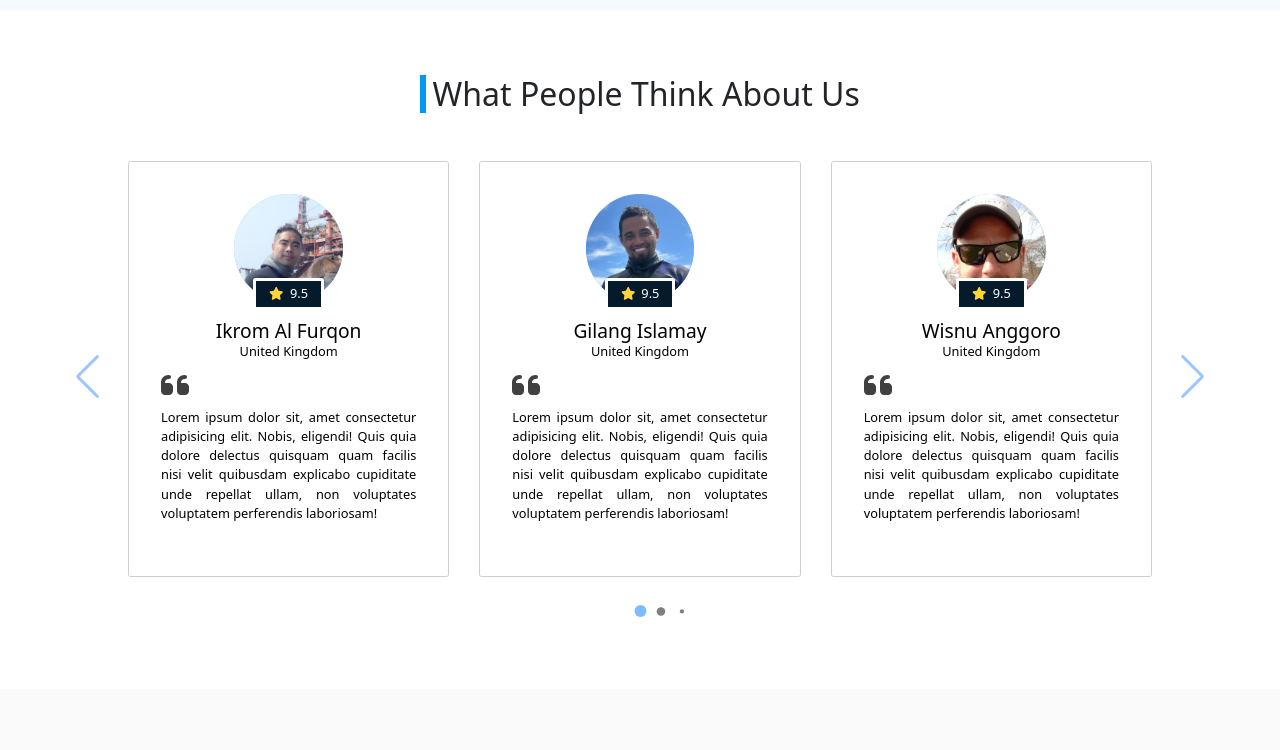
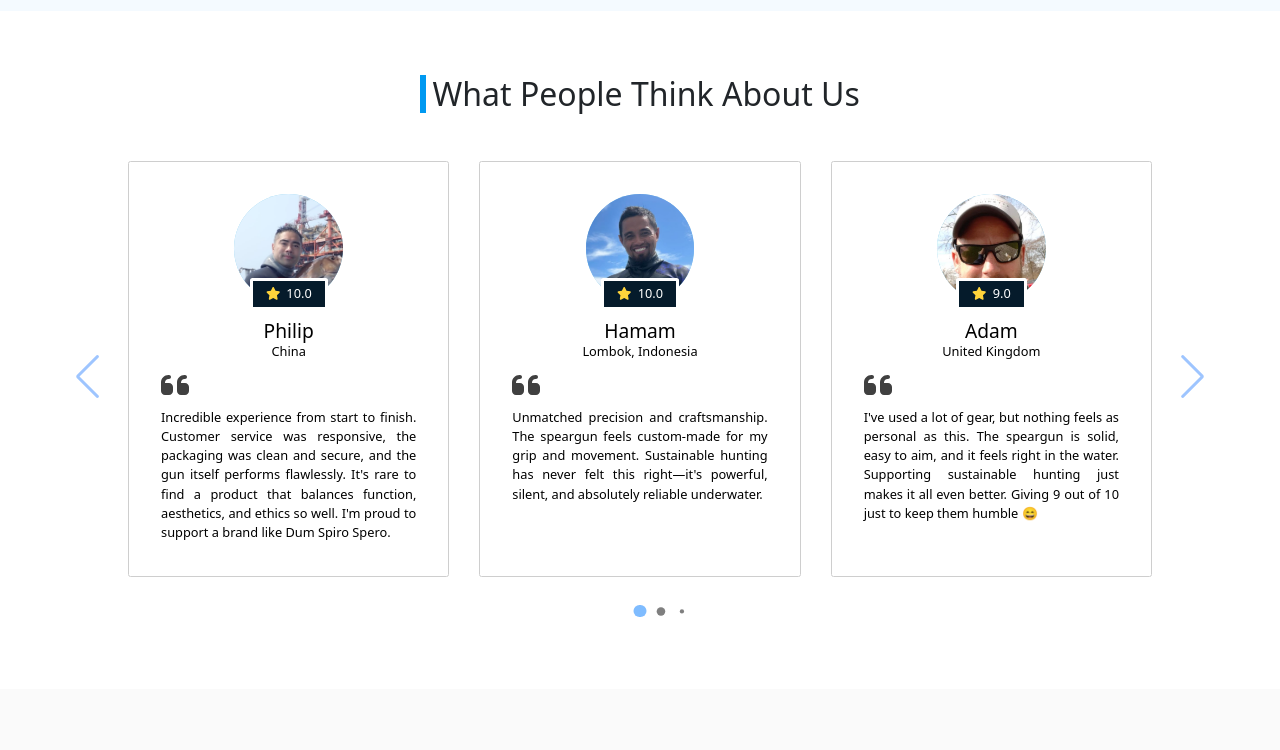
Before and after one commit to AfterRain007/bespoke-development, a plain HTML site: page index.html in a window 1280 px wide. Shown: the part 2800-3550 px from the top of the page. Drawn offline with nearby package versions, Linux system fonts and the light colour scheme.

Commit message:
Update review

```diff
--- a/index.html
+++ b/index.html
@@ -344,93 +344,81 @@
         <div class="review-page-container">
             <h2 class="mb-3">What People Think About Us</h2>
         <div class="review-container swiper">
-                <div class="review-card-wrapper swiper-initialized swiper-horizontal swiper-backface-hidden">
-                    <ul class="review-card-list swiper-wrapper" id="swiper-wrapper-fc9eb71c103b97b15" aria-live="polite">
-                    <li class="review-card-item swiper-slide swiper-slide-active" style="width: 414.667px; margin-right: 30px;" role="group" aria-label="1 / 5" data-swiper-slide-index="0">
-                            <a href="#" class="review-card-link">
+            <div class="review-card-wrapper">
+                <ul class="review-card-list swiper-wrapper">
+                    <li class="review-card-item swiper-slide">
+                        <a class="review-card-link">
                             <div class="review-card-image mb-3">
                                 <img src="media/assets/DSS - Speargun - User 3.jpg" alt="">
                                 <div>
-                                        <svg xmlns="http://www.w3.org/2000/svg" viewBox="0 0 576 512"><path fill="#FFD43B" d="M316.9 18C311.6 7 300.4 0 288.1 0s-23.4 7-28.8 18L195 150.3 51.4 171.5c-12 1.8-22 10.2-25.7 21.7s-.7 24.2 7.9 32.7L137.8 329 113.2 474.7c-2 12 3 24.2 12.9 31.3s23 8 33.8 2.3l128.3-68.5 128.3 68.5c10.8 5.7 23.9 4.9 33.8-2.3s14.9-19.3 12.9-31.3L438.5 329 542.7 225.9c8.6-8.5 11.7-21.2 7.9-32.7s-13.7-19.9-25.7-21.7L381.2 150.3 316.9 18z"></path></svg>
+                                    <svg xmlns="http://www.w3.org/2000/svg" viewBox="0 0 576 512"><path fill="#FFD43B" d="M316.9 18C311.6 7 300.4 0 288.1 0s-23.4 7-28.8 18L195 150.3 51.4 171.5c-12 1.8-22 10.2-25.7 21.7s-.7 24.2 7.9 32.7L137.8 329 113.2 474.7c-2 12 3 24.2 12.9 31.3s23 8 33.8 2.3l128.3-68.5 128.3 68.5c10.8 5.7 23.9 4.9 33.8-2.3s14.9-19.3 12.9-31.3L438.5 329 542.7 225.9c8.6-8.5 11.7-21.2 7.9-32.7s-13.7-19.9-25.7-21.7L381.2 150.3 316.9 18z"/></svg>
+                                    <p>10.0</p>
+                                </div>
+                            </div>
+                            <h3>Philip</h3>
+                            <p class="mb-2">China</p>
+                            <div class="review-card-description">
+                                <svg xmlns="http://www.w3.org/2000/svg" viewBox="0 0 448 512"><path fill="#404040" d="M0 216C0 149.7 53.7 96 120 96l8 0c17.7 0 32 14.3 32 32s-14.3 32-32 32l-8 0c-30.9 0-56 25.1-56 56l0 8 64 0c35.3 0 64 28.7 64 64l0 64c0 35.3-28.7 64-64 64l-64 0c-35.3 0-64-28.7-64-64l0-32 0-32 0-72zm256 0c0-66.3 53.7-120 120-120l8 0c17.7 0 32 14.3 32 32s-14.3 32-32 32l-8 0c-30.9 0-56 25.1-56 56l0 8 64 0c35.3 0 64 28.7 64 64l0 64c0 35.3-28.7 64-64 64l-64 0c-35.3 0-64-28.7-64-64l0-32 0-32 0-72z"/></svg>
+                                <p>Incredible experience from start to finish. Customer service was responsive, the packaging was clean and secure, and the gun itself performs flawlessly. It's rare to find a product that balances function, aesthetics, and ethics so well. I'm proud to support a brand like Dum Spiro Spero.</p>
+                            </div>
+                        </a>
+                    </li>
+                    <li class="review-card-item swiper-slide">
+                        <a class="review-card-link">
+                            <div class="review-card-image mb-3">
+                                <img src="media/assets/DSS - Speargun - User 2.jpg" alt="">
+                                <div>
+                                    <svg xmlns="http://www.w3.org/2000/svg" viewBox="0 0 576 512"><path fill="#FFD43B" d="M316.9 18C311.6 7 300.4 0 288.1 0s-23.4 7-28.8 18L195 150.3 51.4 171.5c-12 1.8-22 10.2-25.7 21.7s-.7 24.2 7.9 32.7L137.8 329 113.2 474.7c-2 12 3 24.2 12.9 31.3s23 8 33.8 2.3l128.3-68.5 128.3 68.5c10.8 5.7 23.9 4.9 33.8-2.3s14.9-19.3 12.9-31.3L438.5 329 542.7 225.9c8.6-8.5 11.7-21.2 7.9-32.7s-13.7-19.9-25.7-21.7L381.2 150.3 316.9 18z"/></svg>
+                                    <p>10.0</p>
+                                </div>
+                            </div>
+                            <h3>Hamam</h3>
+                            <p class="mb-2">Lombok, Indonesia</p>
+                            <div class="review-card-description">
+                                <svg xmlns="http://www.w3.org/2000/svg" viewBox="0 0 448 512"><path fill="#404040" d="M0 216C0 149.7 53.7 96 120 96l8 0c17.7 0 32 14.3 32 32s-14.3 32-32 32l-8 0c-30.9 0-56 25.1-56 56l0 8 64 0c35.3 0 64 28.7 64 64l0 64c0 35.3-28.7 64-64 64l-64 0c-35.3 0-64-28.7-64-64l0-32 0-32 0-72zm256 0c0-66.3 53.7-120 120-120l8 0c17.7 0 32 14.3 32 32s-14.3 32-32 32l-8 0c-30.9 0-56 25.1-56 56l0 8 64 0c35.3 0 64 28.7 64 64l0 64c0 35.3-28.7 64-64 64l-64 0c-35.3 0-64-28.7-64-64l0-32 0-32 0-72z"/></svg>
+                                <p>Unmatched precision and craftsmanship. The speargun feels custom-made for my grip and movement. Sustainable hunting has never felt this right—it's powerful, silent, and absolutely reliable underwater.</p>
+                            </div>
+                        </a>
+                    </li>
+                    <li class="review-card-item swiper-slide">
+                        <a class="review-card-link">
+                            <div class="review-card-image mb-3">
+                                <img src="media/assets/DSS - Speargun - User 5.jpg" alt="">
+                                <div>
+                                    <svg xmlns="http://www.w3.org/2000/svg" viewBox="0 0 576 512"><!--!Font Awesome Free 6.6.0 by @fontawesome - https://fontawesome.com License - https://fontawesome.com/license/free Copyright 2024 Fonticons, Inc.--><path fill="#FFD43B" d="M316.9 18C311.6 7 300.4 0 288.1 0s-23.4 7-28.8 18L195 150.3 51.4 171.5c-12 1.8-22 10.2-25.7 21.7s-.7 24.2 7.9 32.7L137.8 329 113.2 474.7c-2 12 3 24.2 12.9 31.3s23 8 33.8 2.3l128.3-68.5 128.3 68.5c10.8 5.7 23.9 4.9 33.8-2.3s14.9-19.3 12.9-31.3L438.5 329 542.7 225.9c8.6-8.5 11.7-21.2 7.9-32.7s-13.7-19.9-25.7-21.7L381.2 150.3 316.9 18z"/></svg>
+                                    <p>9.0</p>
+                                </div>
+                            </div>
+                            <h3>Adam</h3>
+                            <p class="mb-2">United Kingdom</p>
+                            <div class="review-card-description">
+                                <svg xmlns="http://www.w3.org/2000/svg" viewBox="0 0 448 512"><path fill="#404040" d="M0 216C0 149.7 53.7 96 120 96l8 0c17.7 0 32 14.3 32 32s-14.3 32-32 32l-8 0c-30.9 0-56 25.1-56 56l0 8 64 0c35.3 0 64 28.7 64 64l0 64c0 35.3-28.7 64-64 64l-64 0c-35.3 0-64-28.7-64-64l0-32 0-32 0-72zm256 0c0-66.3 53.7-120 120-120l8 0c17.7 0 32 14.3 32 32s-14.3 32-32 32l-8 0c-30.9 0-56 25.1-56 56l0 8 64 0c35.3 0 64 28.7 64 64l0 64c0 35.3-28.7 64-64 64l-64 0c-35.3 0-64-28.7-64-64l0-32 0-32 0-72z"/></svg>
+                                <p>I've used a lot of gear, but nothing feels as personal as this. The speargun is solid, easy to aim, and it feels right in the water. Supporting sustainable hunting just makes it all even better. Giving 9 out of 10 just to keep them humble 😄</p>
+                            </div>
+                        </a>
+                    </li>
+                    <li class="review-card-item swiper-slide">
+                        <a class="review-card-link">
+                            <div class="review-card-image mb-3">
+                                <img src="media/assets/DSS - Speargun - User 1.jpg" alt="">
+                                <div>
+                                    <svg xmlns="http://www.w3.org/2000/svg" viewBox="0 0 576 512"><path fill="#FFD43B" d="M316.9 18C311.6 7 300.4 0 288.1 0s-23.4 7-28.8 18L195 150.3 51.4 171.5c-12 1.8-22 10.2-25.7 21.7s-.7 24.2 7.9 32.7L137.8 329 113.2 474.7c-2 12 3 24.2 12.9 31.3s23 8 33.8 2.3l128.3-68.5 128.3 68.5c10.8 5.7 23.9 4.9 33.8-2.3s14.9-19.3 12.9-31.3L438.5 329 542.7 225.9c8.6-8.5 11.7-21.2 7.9-32.7s-13.7-19.9-25.7-21.7L381.2 150.3 316.9 18z"/></svg>
                                     <p>9.5</p>
                                 </div>
                             </div>
-                                <h3>Ikrom Al Furqon</h3>
-                                <p class="mb-2">United Kingdom</p>
+                            <h3>Cipluk</h3>
+                            <p class="mb-2">Lombok, Indonesia</p>
                             <div class="review-card-description">
-                                    <svg xmlns="http://www.w3.org/2000/svg" viewBox="0 0 448 512"><path fill="#404040" d="M0 216C0 149.7 53.7 96 120 96l8 0c17.7 0 32 14.3 32 32s-14.3 32-32 32l-8 0c-30.9 0-56 25.1-56 56l0 8 64 0c35.3 0 64 28.7 64 64l0 64c0 35.3-28.7 64-64 64l-64 0c-35.3 0-64-28.7-64-64l0-32 0-32 0-72zm256 0c0-66.3 53.7-120 120-120l8 0c17.7 0 32 14.3 32 32s-14.3 32-32 32l-8 0c-30.9 0-56 25.1-56 56l0 8 64 0c35.3 0 64 28.7 64 64l0 64c0 35.3-28.7 64-64 64l-64 0c-35.3 0-64-28.7-64-64l0-32 0-32 0-72z"></path></svg>
-                                    <p>Lorem ipsum dolor sit, amet consectetur adipisicing elit. Nobis, eligendi! Quis quia dolore delectus quisquam quam facilis nisi velit quibusdam explicabo cupiditate unde repellat ullam, non voluptates voluptatem perferendis laboriosam!</p>
+                                <svg xmlns="http://www.w3.org/2000/svg" viewBox="0 0 448 512"><path fill="#404040" d="M0 216C0 149.7 53.7 96 120 96l8 0c17.7 0 32 14.3 32 32s-14.3 32-32 32l-8 0c-30.9 0-56 25.1-56 56l0 8 64 0c35.3 0 64 28.7 64 64l0 64c0 35.3-28.7 64-64 64l-64 0c-35.3 0-64-28.7-64-64l0-32 0-32 0-72zm256 0c0-66.3 53.7-120 120-120l8 0c17.7 0 32 14.3 32 32s-14.3 32-32 32l-8 0c-30.9 0-56 25.1-56 56l0 8 64 0c35.3 0 64 28.7 64 64l0 64c0 35.3-28.7 64-64 64l-64 0c-35.3 0-64-28.7-64-64l0-32 0-32 0-72z"/></svg>
+                                <p>Every shot is clean and confident. This isn't just another mass-made product—it feels like it was designed with real hunters in mind. Strong, silent, and sleek. Can't wait for my next dive.</p>
                             </div>
                         </a>
-                        </li><li class="review-card-item swiper-slide swiper-slide-next" style="width: 414.667px; margin-right: 30px;" role="group" aria-label="2 / 5" data-swiper-slide-index="1">
-                            <a href="#" class="review-card-link">
-                                <div class="review-card-image mb-3">
-                                    <img src="media/assets/DSS - Speargun - User 2.jpg" alt="">
-                                    <div>
-                                        <svg xmlns="http://www.w3.org/2000/svg" viewBox="0 0 576 512"><path fill="#FFD43B" d="M316.9 18C311.6 7 300.4 0 288.1 0s-23.4 7-28.8 18L195 150.3 51.4 171.5c-12 1.8-22 10.2-25.7 21.7s-.7 24.2 7.9 32.7L137.8 329 113.2 474.7c-2 12 3 24.2 12.9 31.3s23 8 33.8 2.3l128.3-68.5 128.3 68.5c10.8 5.7 23.9 4.9 33.8-2.3s14.9-19.3 12.9-31.3L438.5 329 542.7 225.9c8.6-8.5 11.7-21.2 7.9-32.7s-13.7-19.9-25.7-21.7L381.2 150.3 316.9 18z"></path></svg>
-                                        <p>9.5</p>
+                    </li>
+                </ul>
+                <div class="swiper-pagination"></div>
+                <div class="swiper-slide-button swiper-button-prev"></div>
+                <div class="swiper-slide-button swiper-button-next"></div>
             </div>
-                                </div>
-                                <h3>Gilang Islamay</h3>
-                                <p class="mb-2">United Kingdom</p>
-                                <div class="review-card-description">
-                                    <svg xmlns="http://www.w3.org/2000/svg" viewBox="0 0 448 512"><path fill="#404040" d="M0 216C0 149.7 53.7 96 120 96l8 0c17.7 0 32 14.3 32 32s-14.3 32-32 32l-8 0c-30.9 0-56 25.1-56 56l0 8 64 0c35.3 0 64 28.7 64 64l0 64c0 35.3-28.7 64-64 64l-64 0c-35.3 0-64-28.7-64-64l0-32 0-32 0-72zm256 0c0-66.3 53.7-120 120-120l8 0c17.7 0 32 14.3 32 32s-14.3 32-32 32l-8 0c-30.9 0-56 25.1-56 56l0 8 64 0c35.3 0 64 28.7 64 64l0 64c0 35.3-28.7 64-64 64l-64 0c-35.3 0-64-28.7-64-64l0-32 0-32 0-72z"></path></svg>
-                                    <p>Lorem ipsum dolor sit, amet consectetur adipisicing elit. Nobis, eligendi! Quis quia dolore delectus quisquam quam facilis nisi velit quibusdam explicabo cupiditate unde repellat ullam, non voluptates voluptatem perferendis laboriosam!</p>
-                                </div>
-                            </a>
-                        </li><li class="review-card-item swiper-slide" style="width: 414.667px; margin-right: 30px;" role="group" aria-label="3 / 5" data-swiper-slide-index="2">
-                            <a href="#" class="review-card-link">
-                                <div class="review-card-image mb-3">
-                                    <img src="media/assets/DSS - Speargun - User 5.jpg" alt="">
-                                    <div>
-                                        <svg xmlns="http://www.w3.org/2000/svg" viewBox="0 0 576 512"><path fill="#FFD43B" d="M316.9 18C311.6 7 300.4 0 288.1 0s-23.4 7-28.8 18L195 150.3 51.4 171.5c-12 1.8-22 10.2-25.7 21.7s-.7 24.2 7.9 32.7L137.8 329 113.2 474.7c-2 12 3 24.2 12.9 31.3s23 8 33.8 2.3l128.3-68.5 128.3 68.5c10.8 5.7 23.9 4.9 33.8-2.3s14.9-19.3 12.9-31.3L438.5 329 542.7 225.9c8.6-8.5 11.7-21.2 7.9-32.7s-13.7-19.9-25.7-21.7L381.2 150.3 316.9 18z"></path></svg>
-                                        <p>9.5</p>
-                                    </div>
-                                </div>
-                                <h3>Wisnu Anggoro</h3>
-                                <p class="mb-2">United Kingdom</p>
-                                <div class="review-card-description">
-                                    <svg xmlns="http://www.w3.org/2000/svg" viewBox="0 0 448 512"><path fill="#404040" d="M0 216C0 149.7 53.7 96 120 96l8 0c17.7 0 32 14.3 32 32s-14.3 32-32 32l-8 0c-30.9 0-56 25.1-56 56l0 8 64 0c35.3 0 64 28.7 64 64l0 64c0 35.3-28.7 64-64 64l-64 0c-35.3 0-64-28.7-64-64l0-32 0-32 0-72zm256 0c0-66.3 53.7-120 120-120l8 0c17.7 0 32 14.3 32 32s-14.3 32-32 32l-8 0c-30.9 0-56 25.1-56 56l0 8 64 0c35.3 0 64 28.7 64 64l0 64c0 35.3-28.7 64-64 64l-64 0c-35.3 0-64-28.7-64-64l0-32 0-32 0-72z"></path></svg>
-                                    <p>Lorem ipsum dolor sit, amet consectetur adipisicing elit. Nobis, eligendi! Quis quia dolore delectus quisquam quam facilis nisi velit quibusdam explicabo cupiditate unde repellat ullam, non voluptates voluptatem perferendis laboriosam!</p>
-                                </div>
-                            </a>
-                        </li><li class="review-card-item swiper-slide" style="width: 414.667px; margin-right: 30px;" role="group" aria-label="4 / 5" data-swiper-slide-index="3">
-                            <a href="#" class="review-card-link">
-                                <div class="review-card-image mb-3">
-                                    <img src="media/assets/DSS - Speargun - User 1.jpg" alt="">
-                                    <div>
-                                        <svg xmlns="http://www.w3.org/2000/svg" viewBox="0 0 576 512"><!--!Font Awesome Free 6.6.0 by @fontawesome - https://fontawesome.com License - https://fontawesome.com/license/free Copyright 2024 Fonticons, Inc.--><path fill="#FFD43B" d="M316.9 18C311.6 7 300.4 0 288.1 0s-23.4 7-28.8 18L195 150.3 51.4 171.5c-12 1.8-22 10.2-25.7 21.7s-.7 24.2 7.9 32.7L137.8 329 113.2 474.7c-2 12 3 24.2 12.9 31.3s23 8 33.8 2.3l128.3-68.5 128.3 68.5c10.8 5.7 23.9 4.9 33.8-2.3s14.9-19.3 12.9-31.3L438.5 329 542.7 225.9c8.6-8.5 11.7-21.2 7.9-32.7s-13.7-19.9-25.7-21.7L381.2 150.3 316.9 18z"></path></svg>
-                                        <p>9.5</p>
-                                    </div>
-                                </div>
-                                <h3>Arip Mufadila</h3>
-                                <p class="mb-2">United Kingdom</p>
-                                <div class="review-card-description">
-                                    <svg xmlns="http://www.w3.org/2000/svg" viewBox="0 0 448 512"><path fill="#404040" d="M0 216C0 149.7 53.7 96 120 96l8 0c17.7 0 32 14.3 32 32s-14.3 32-32 32l-8 0c-30.9 0-56 25.1-56 56l0 8 64 0c35.3 0 64 28.7 64 64l0 64c0 35.3-28.7 64-64 64l-64 0c-35.3 0-64-28.7-64-64l0-32 0-32 0-72zm256 0c0-66.3 53.7-120 120-120l8 0c17.7 0 32 14.3 32 32s-14.3 32-32 32l-8 0c-30.9 0-56 25.1-56 56l0 8 64 0c35.3 0 64 28.7 64 64l0 64c0 35.3-28.7 64-64 64l-64 0c-35.3 0-64-28.7-64-64l0-32 0-32 0-72z"></path></svg>
-                                    <p>Lorem ipsum dolor sit, amet consectetur adipisicing elit. Nobis, eligendi! Quis quia dolore delectus quisquam quam facilis nisi velit quibusdam explicabo cupiditate unde repellat ullam, non voluptates voluptatem perferendis laboriosam!</p>
-                                </div>
-                            </a>
-                        </li><li class="review-card-item swiper-slide" role="group" aria-label="5 / 5" style="width: 414.667px; margin-right: 30px;" data-swiper-slide-index="4">
-                            <a href="#" class="review-card-link">
-                                <div class="review-card-image mb-3">
-                                    <img src="media/assets/DSS - Speargun - User 2.jpg" alt="">
-                                    <div>
-                                        <svg xmlns="http://www.w3.org/2000/svg" viewBox="0 0 576 512"><!--!Font Awesome Free 6.6.0 by @fontawesome - https://fontawesome.com License - https://fontawesome.com/license/free Copyright 2024 Fonticons, Inc.--><path fill="#FFD43B" d="M316.9 18C311.6 7 300.4 0 288.1 0s-23.4 7-28.8 18L195 150.3 51.4 171.5c-12 1.8-22 10.2-25.7 21.7s-.7 24.2 7.9 32.7L137.8 329 113.2 474.7c-2 12 3 24.2 12.9 31.3s23 8 33.8 2.3l128.3-68.5 128.3 68.5c10.8 5.7 23.9 4.9 33.8-2.3s14.9-19.3 12.9-31.3L438.5 329 542.7 225.9c8.6-8.5 11.7-21.2 7.9-32.7s-13.7-19.9-25.7-21.7L381.2 150.3 316.9 18z"></path></svg>
-                                        <p>9.5</p>
-                                    </div>
-                                </div>
-                                <h3>Rafi Revanza</h3>
-                                <p class="mb-2">United Kingdom</p>
-                                <div class="review-card-description">
-                                    <svg xmlns="http://www.w3.org/2000/svg" viewBox="0 0 448 512"><path fill="#404040" d="M0 216C0 149.7 53.7 96 120 96l8 0c17.7 0 32 14.3 32 32s-14.3 32-32 32l-8 0c-30.9 0-56 25.1-56 56l0 8 64 0c35.3 0 64 28.7 64 64l0 64c0 35.3-28.7 64-64 64l-64 0c-35.3 0-64-28.7-64-64l0-32 0-32 0-72zm256 0c0-66.3 53.7-120 120-120l8 0c17.7 0 32 14.3 32 32s-14.3 32-32 32l-8 0c-30.9 0-56 25.1-56 56l0 8 64 0c35.3 0 64 28.7 64 64l0 64c0 35.3-28.7 64-64 64l-64 0c-35.3 0-64-28.7-64-64l0-32 0-32 0-72z"></path></svg>
-                                    <p>Lorem ipsum dolor sit, amet consectetur adipisicing elit. Nobis, eligendi! Quis quia dolore delectus quisquam quam facilis nisi velit quibusdam explicabo cupiditate unde repellat ullam, non voluptates voluptatem perferendis laboriosam!</p>
-                                </div>
-                            </a>
-                        </li></ul>
-                    <div class="swiper-pagination swiper-pagination-clickable swiper-pagination-bullets swiper-pagination-horizontal swiper-pagination-bullets-dynamic" style="width: 120px;"><span class="swiper-pagination-bullet swiper-pagination-bullet-active swiper-pagination-bullet-active-main" tabindex="0" role="button" aria-label="Go to slide 1" aria-current="true" style="left: 48px;"></span><span class="swiper-pagination-bullet swiper-pagination-bullet-active-next" tabindex="0" role="button" aria-label="Go to slide 2" style="left: 48px;"></span><span class="swiper-pagination-bullet swiper-pagination-bullet-active-next-next" tabindex="0" role="button" aria-label="Go to slide 3" style="left: 48px;"></span><span class="swiper-pagination-bullet" tabindex="0" role="button" aria-label="Go to slide 4" style="left: 48px;"></span><span class="swiper-pagination-bullet" tabindex="0" role="button" aria-label="Go to slide 5" style="left: 48px;"></span></div>
-                    <div class="swiper-slide-button swiper-button-prev" tabindex="0" role="button" aria-label="Previous slide" aria-controls="swiper-wrapper-fc9eb71c103b97b15"></div>
-                    <div class="swiper-slide-button swiper-button-next" tabindex="0" role="button" aria-label="Next slide" aria-controls="swiper-wrapper-fc9eb71c103b97b15"></div>
-                <span class="swiper-notification" aria-live="assertive" aria-atomic="true"></span></div>
         </div>
         </div>
         <div class="section-contact-us">
```
Lines whose indentation alone changed are shown as unchanged.
